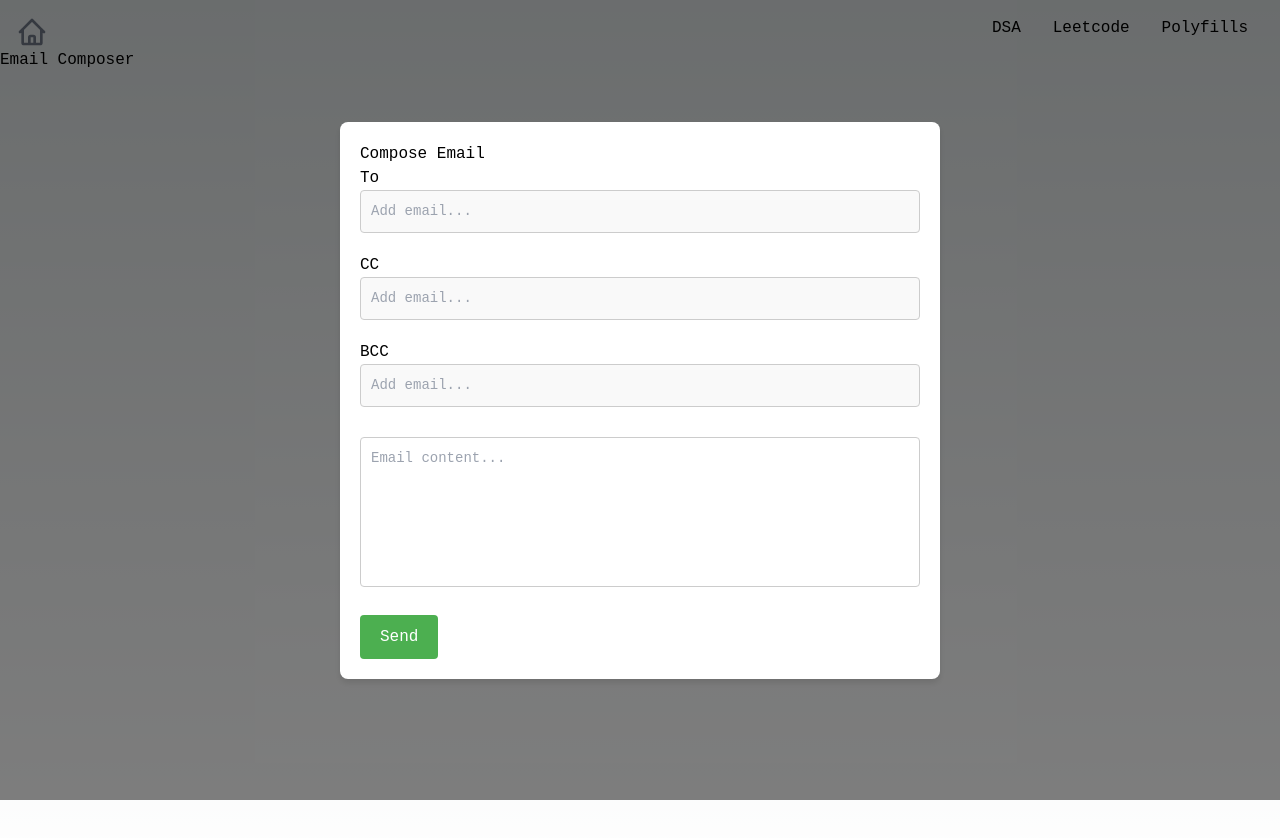
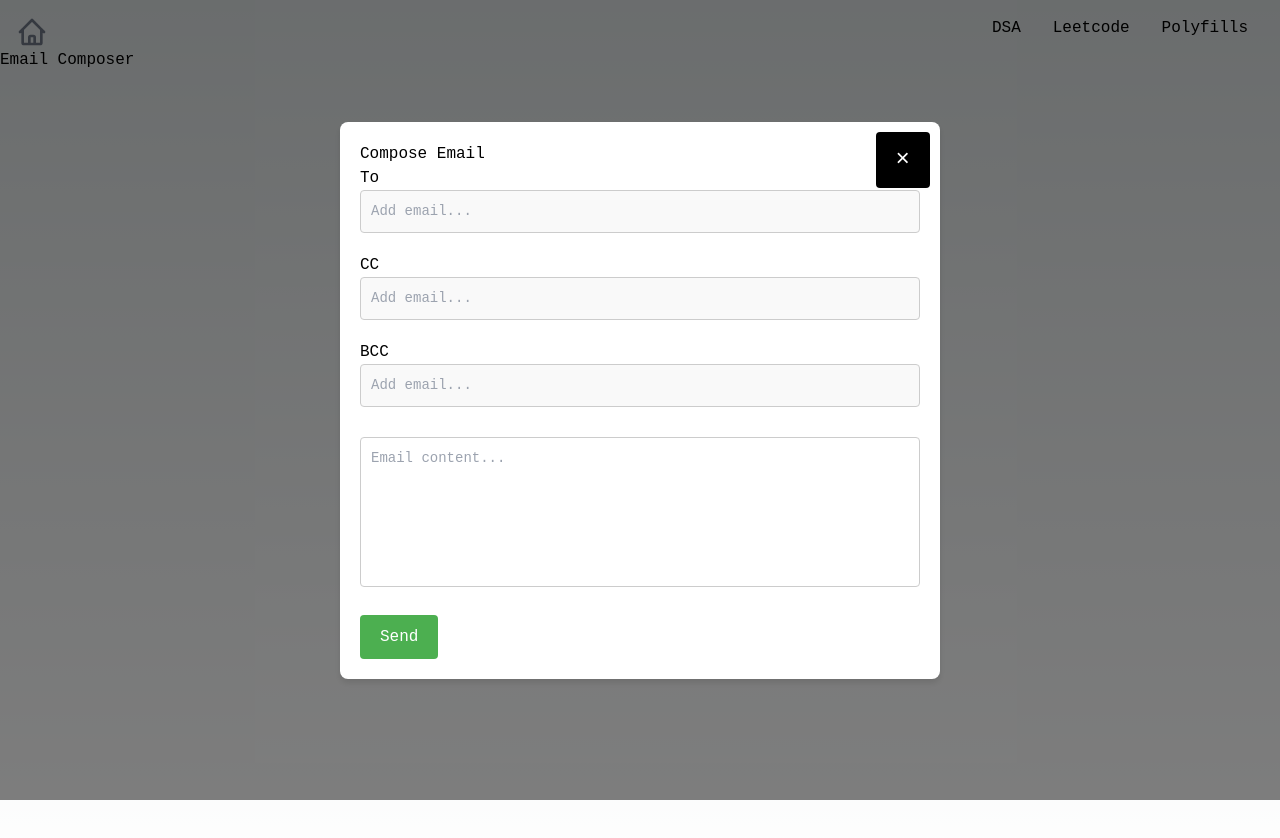
Before and after one commit to umlen-B/machine-coding-round-practice, a Next.js app: page /machine-coding-round-practice/08-email-composer in a window 1280 px wide. Both pictures are taken after a click on the button "Compose Email". Shown: the top 838 px of the page. Built offline with nearby package versions, Linux system fonts and the light colour scheme.

Commit message:
fix: email close button color change

```diff
--- a/src/components/Modal.css
+++ b/src/components/Modal.css
@@ -26,7 +26,7 @@
     position: absolute;
     top: 10px;
     right: 10px;
-    background: none;
+    background: black;
     border: none;
     font-size: 24px;
     cursor: pointer;
```
Also changed, not shown: src/Polyfills/Array/FindIndex.js (added, +10 -0 lines).
